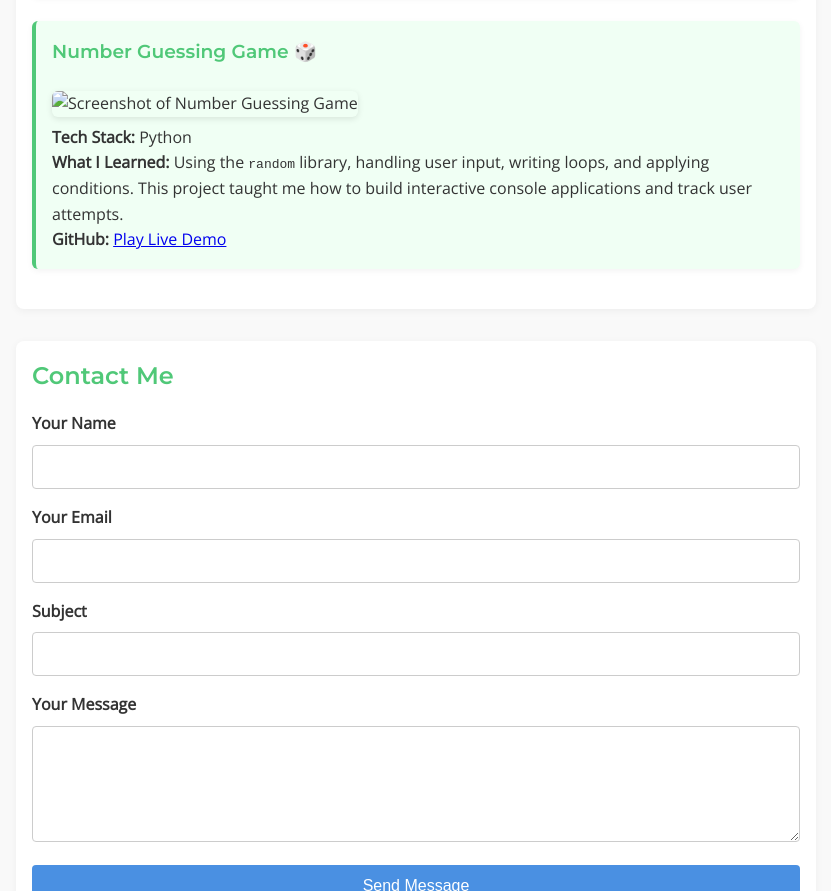
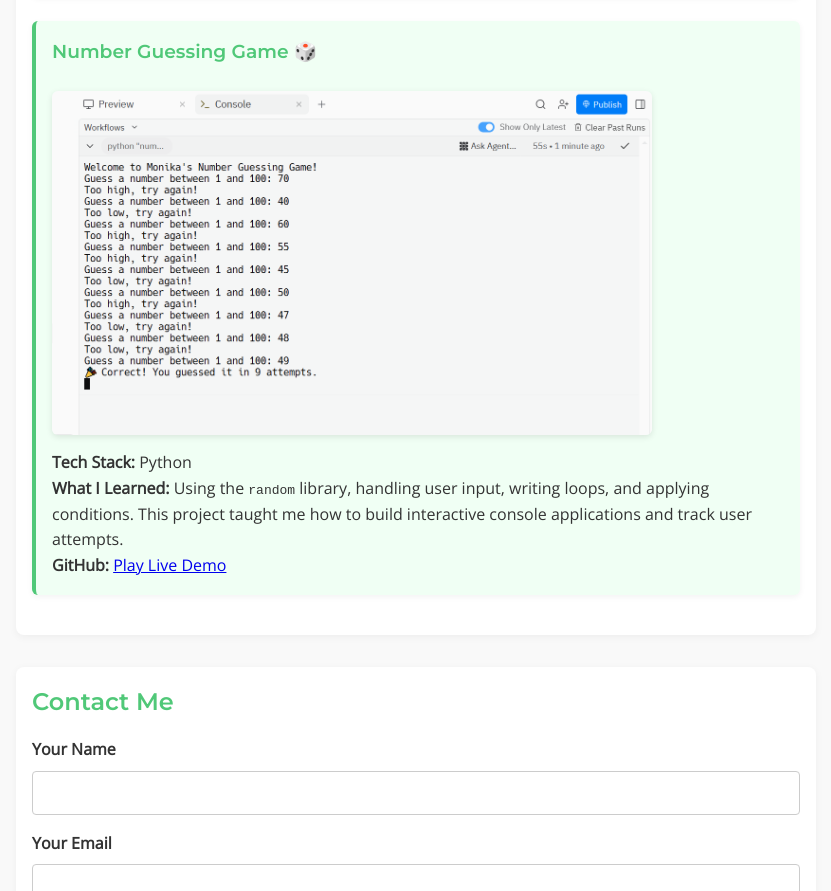
Before and after one commit to sattimonikareddy/portfolio, a plain HTML site: page index.html in a window 1280 px wide. Shown: the part 1354-2245 px from the top of the page, without its empty margins (224-1055 px from the left). Drawn offline with nearby package versions, Linux system fonts and the light colour scheme.

Commit message:
Update index.html

```diff
--- a/index.html
+++ b/index.html
@@ -53,7 +53,7 @@
 </div>
      <div class="project-card">
       <h3>Number Guessing Game 🎲</h3>
-      <img src="assets/project2.png" alt="Screenshot of Number Guessing Game" class="project-img" />
+      <img src="project2.png" alt="Screenshot of Number Guessing Game" class="project-img" />
       <p><strong>Tech Stack:</strong> Python</p>
       <p><strong>What I Learned:</strong> Using the <code>random</code> library, handling user input, writing loops, and applying conditions.
       This project taught me how to build interactive console applications and track user attempts.</p>
```
